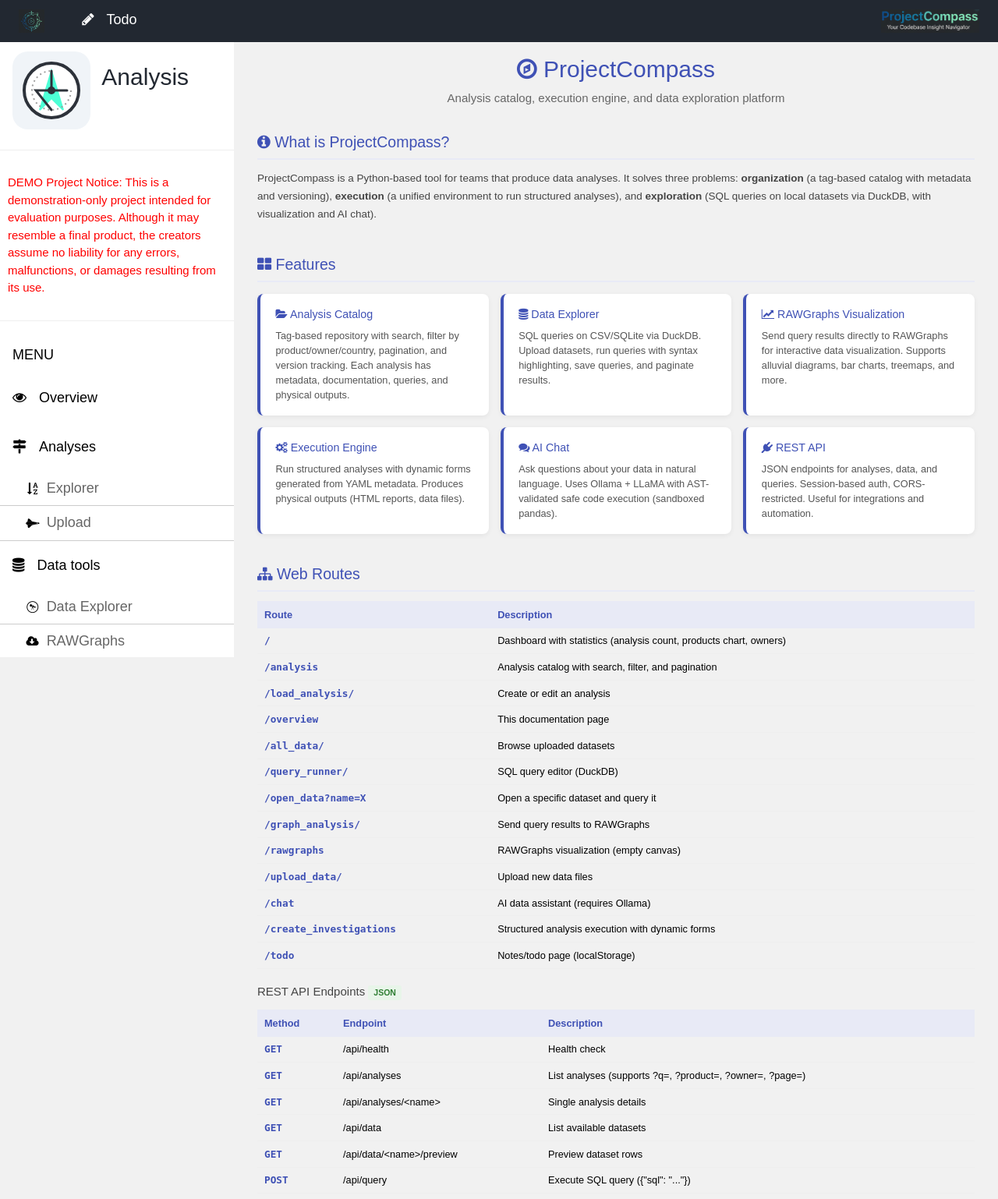
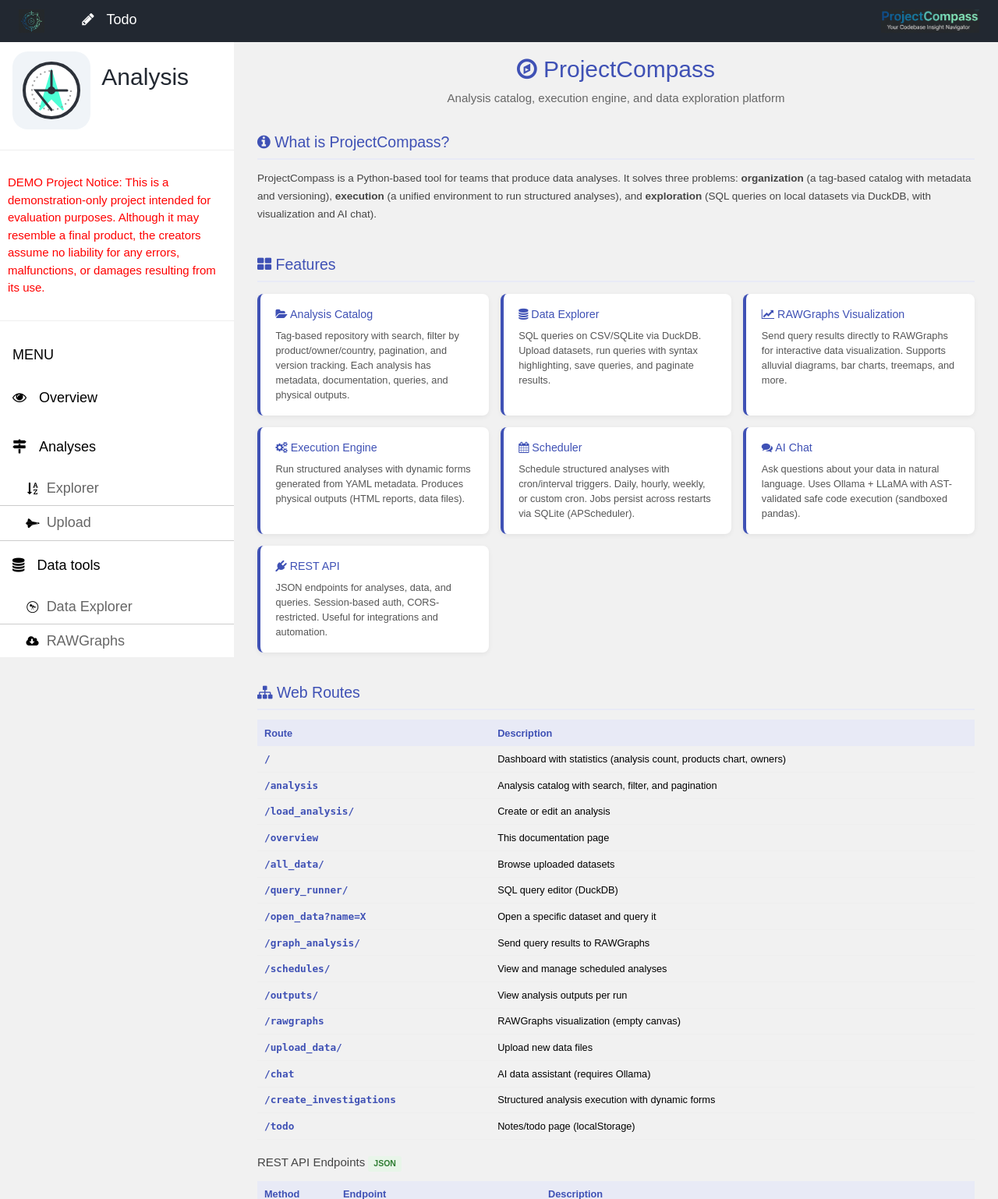
Before and after one commit to GiacomoSaccaggi/ProjectCompass, a Flask app: page /overview in a window 1280 px wide. Shown: the top 1538 px of the page at 78% size. Run offline with Flask 3, Linux system fonts and the light colour scheme; the visitor is signed in with stand-in values (Sample User, id 1); some web fonts are replaced.

Commit message:
docs: update README and overview with scheduler, RAWGraphs CDN, current routes

```diff
--- a/templates/overview.html
+++ b/templates/overview.html
@@ -72,6 +72,10 @@
       <p>Run structured analyses with dynamic forms generated from YAML metadata. Produces physical outputs (HTML reports, data files).</p>
     </div>
     <div class="ov-card">
+      <h4><i class="fa fa-calendar"></i> Scheduler</h4>
+      <p>Schedule structured analyses with cron/interval triggers. Daily, hourly, weekly, or custom cron. Jobs persist across restarts via SQLite (APScheduler).</p>
+    </div>
+    <div class="ov-card">
       <h4><i class="fa fa-comments"></i> AI Chat</h4>
       <p>Ask questions about your data in natural language. Uses Ollama + LLaMA with AST-validated safe code execution (sandboxed pandas).</p>
     </div>
@@ -95,6 +99,8 @@
     <tr><td>/query_runner/</td><td>SQL query editor (DuckDB)</td></tr>
     <tr><td>/open_data?name=X</td><td>Open a specific dataset and query it</td></tr>
     <tr><td>/graph_analysis/</td><td>Send query results to RAWGraphs</td></tr>
+    <tr><td>/schedules/</td><td>View and manage scheduled analyses</td></tr>
+    <tr><td>/outputs/</td><td>View analysis outputs per run</td></tr>
     <tr><td>/rawgraphs</td><td>RAWGraphs visualization (empty canvas)</td></tr>
     <tr><td>/upload_data/</td><td>Upload new data files</td></tr>
     <tr><td>/chat</td><td>AI data assistant (requires Ollama)</td></tr>
@@ -153,6 +159,7 @@
     <span>RAWGraphs</span>
     <span>jQuery</span>
     <span>Font Awesome</span>
+    <span>APScheduler</span>
     <span>Gunicorn</span>
     <span>Docker</span>
   </div>
```
Also changed, not shown: README.md.
